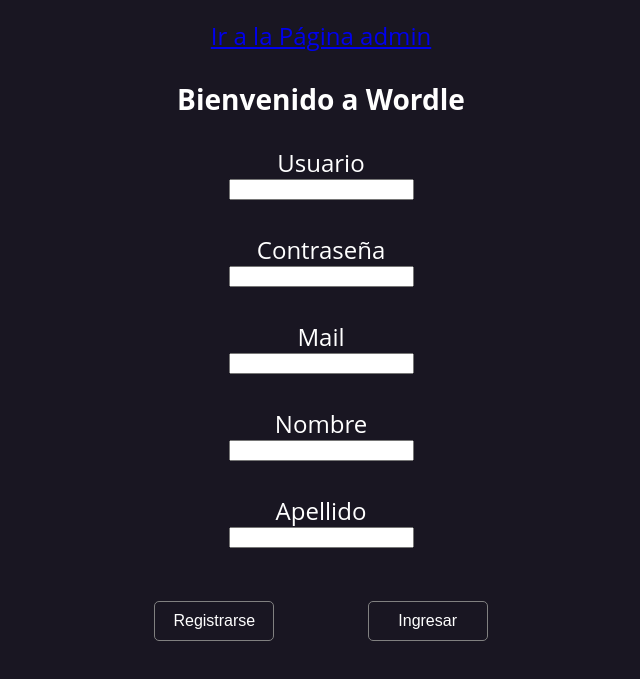
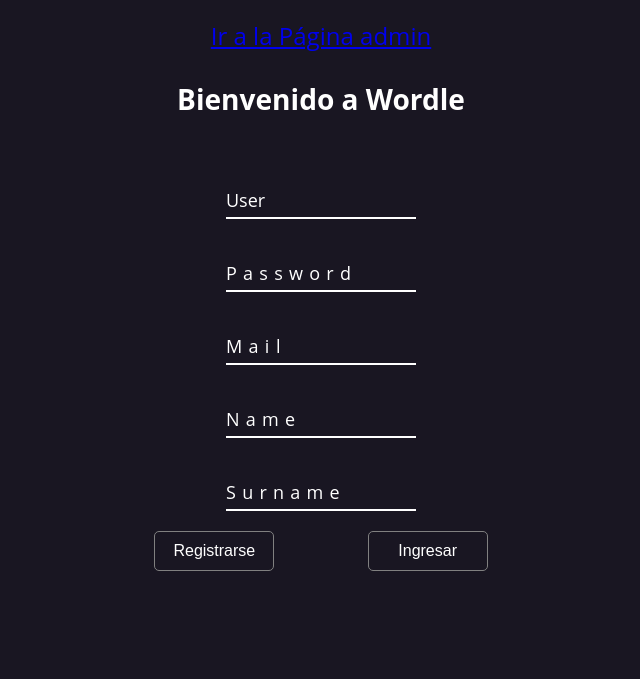
Before and after one commit to PioIX/2024---TPIN-1---G09, a plain HTML site: page frontend/Index.html in a window 1280 px wide. Shown: the part 75-754 px from the top of the page, without its empty margins (319-959 px from the left). Drawn offline with Linux system fonts and the light colour scheme; no server answers.

Commit message:
dia de la independencia
id autoincrement implentacion estilo login

```diff
--- a/backend/modulos/mysql.js
+++ b/backend/modulos/mysql.js
@@ -6,8 +6,8 @@
  */
 const SQL_CONFIGURATION_DATA =
 {
-	host: "10.1.5.205", //IP privada del servidor del colegio
-	//host: "181.47.29.35", //IP pública del servidor del colegio
+	//host: "10.1.5.205", //IP privada del servidor del colegio
+	host: "181.47.29.35", //IP pública del servidor del colegio
 	user: "2024-5AINF-G09",
 	password: "elchavo",
 	database: "2024-5AINF-G09",
--- a/frontend/Index.html
+++ b/frontend/Index.html
@@ -9,24 +9,64 @@
 <body>
   <h1>Wordle</h1>
   <section id="login">
-    <div class="form-group" id="loginRegistro">
+    <div id="loginRegistro">
         <a href="admin/admin.html" class="boton">Ir a la Página admin</a>
         <h3>Bienvenido a Wordle</h3>
-        <div class="form-group" id="loginRegistro">
-          <label for="user">Usuario </label>
-          <input id="userUser" class="form-control" type="text"><br>
+        <div class="" id="loginRegistro">
 
-          <label for="password">Contraseña </label>
-          <input id="passwordUser" class="form-control" type="password"><br>
+          <div class="form-control">
+            <input id="userUser" type="text" required="">
+            <label for="user">
+                <span style="transition-delay:0ms">U</span><span style="transition-delay:50ms">s</span><span style="transition-delay:100ms">e</span><span style="transition-delay:150ms">r
+            </label>
+        </div>
 
-          <label for="mail">Mail </label>
-          <input id="mailUser" class="form-control" type="text"><br>
+        <div class="form-control">
+          <input id="passwordUSer" type="password" required="">
+          <label for="password">
+              <span style="transition-delay:0ms">P</span>
+              <span style="transition-delay:50ms">a</span>
+              <span style="transition-delay:100ms">s</span>
+              <span style="transition-delay:150ms">s</span>
+              <span style="transition-delay:200ms">w</span>
+              <span style="transition-delay:250ms">o</span>
+              <span style="transition-delay:300ms">r</span>
+              <span style="transition-delay:350ms">d</span>
+          </label>
+      </div>
 
-          <label for="name">Nombre </label>
-          <input id="nameUser" class="form-control" type="text"><br>
+      <div class="form-control">
+        <input id="mailUser" type="text" required="">
+        <label for="mail">
+            <span style="transition-delay:0ms">M</span>
+            <span style="transition-delay:50ms">a</span>
+            <span style="transition-delay:100ms">i</span>
+            <span style="transition-delay:150ms">l</span>
+        </label>
+    </div>
 
-          <label for="surname">Apellido </label>
-          <input id="surnameUser" class="form-control" type="text"><br>
+    <div class="form-control">
+      <input id="nameUser" type="text" required="">
+      <label for="name">
+          <span style="transition-delay:0ms">N</span>
+          <span style="transition-delay:50ms">a</span>
+          <span style="transition-delay:100ms">m</span>
+          <span style="transition-delay:150ms">e</span>
+      </label>
+  </div>
+
+  <div class="form-control">
+    <input id="surnameUser" type="text" required="">
+    <label for="surname">
+        <span style="transition-delay:0ms">S</span>
+        <span style="transition-delay:50ms">u</span>
+        <span style="transition-delay:100ms">r</span>
+        <span style="transition-delay:150ms">n</span>
+        <span style="transition-delay:200ms">a</span>
+        <span style="transition-delay:250ms">m</span>
+        <span style="transition-delay:300ms">e</span>
+    </label>
+</div>
 
           <div id="controlButtons">
             <button onclick="linkRegister()" id="Registro">Registrarse</button>
--- a/frontend/style.css
+++ b/frontend/style.css
@@ -289,3 +289,47 @@
       justify-content: space-evenly;
       padding: 20px
   }
+
+  .form-control {
+    position: relative;
+    margin: 20px 0 0px;
+    width: 190px;
+  }
+
+  .form-control input {
+    background-color: transparent;
+    border: 0;
+    border-bottom: 2px #fff solid;
+    display: block;
+    width: 100%;
+    padding: 15px 0;
+    font-size: 18px;
+    color: #fff;
+  }
+
+  .form-control input:focus,
+  .form-control input:valid {
+    outline: 0;
+    border-bottom-color: lightblue;
+  }
+
+  .form-control label {
+    position: absolute;
+    top: 15px;
+    left: 0;
+    pointer-events: none;
+  }
+
+  .form-control label span {
+    display: inline-block;
+    font-size: 18px;
+    min-width: 5px;
+    color: #fff;
+    transition: 0.3s cubic-bezier(0.68, -0.55, 0.265, 1.55);
+  }
+
+  .form-control input:focus+label span,
+  .form-control input:valid+label span {
+    color: lightblue;
+    transform: translateY(-30px);
+  }
```
Also changed, not shown: backend/index.js (+22 -13 lines), frontend/admin/admin.html (+14 -13 lines), frontend/admin/domAdmin.js (+14 -11 lines).
